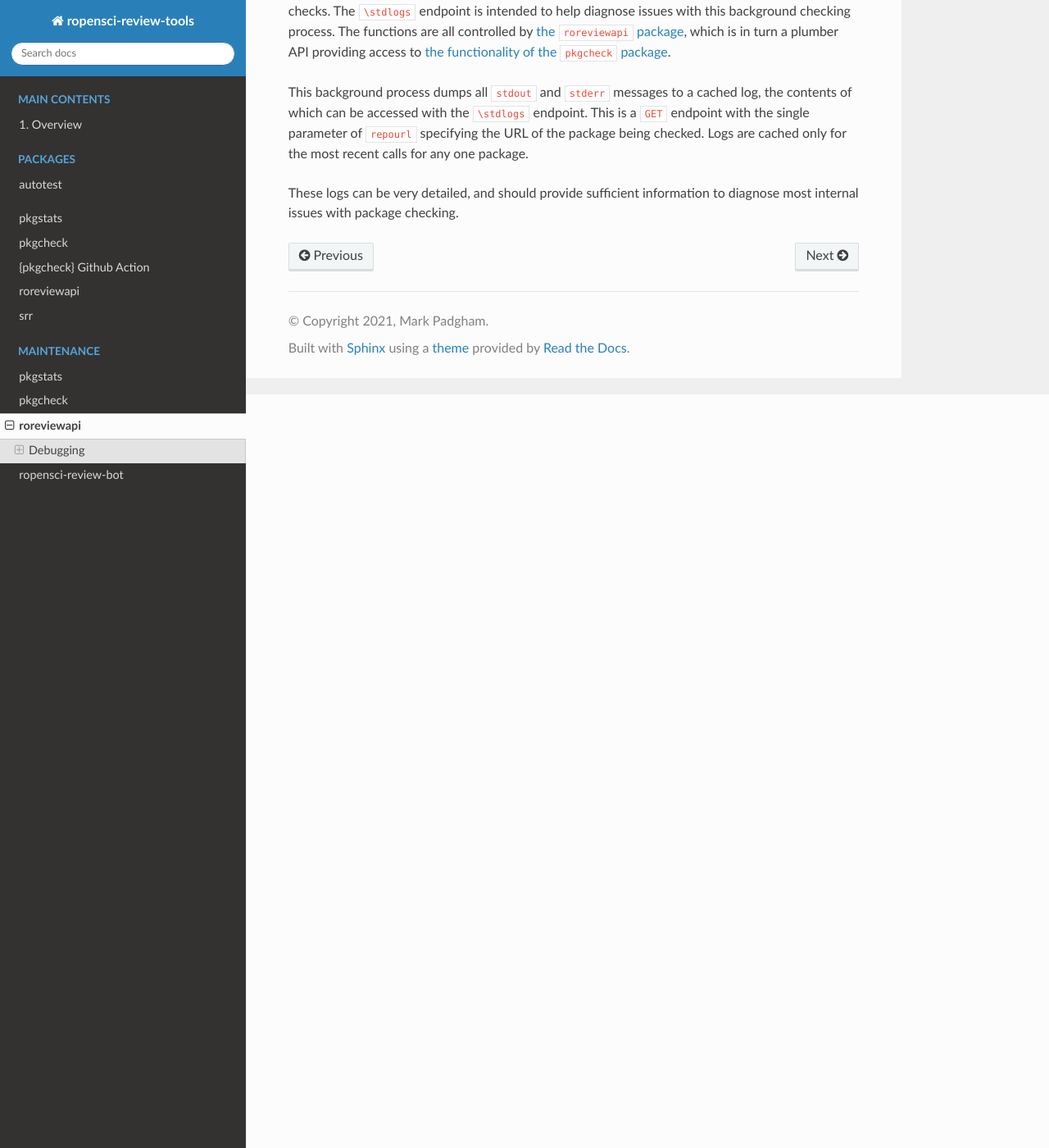
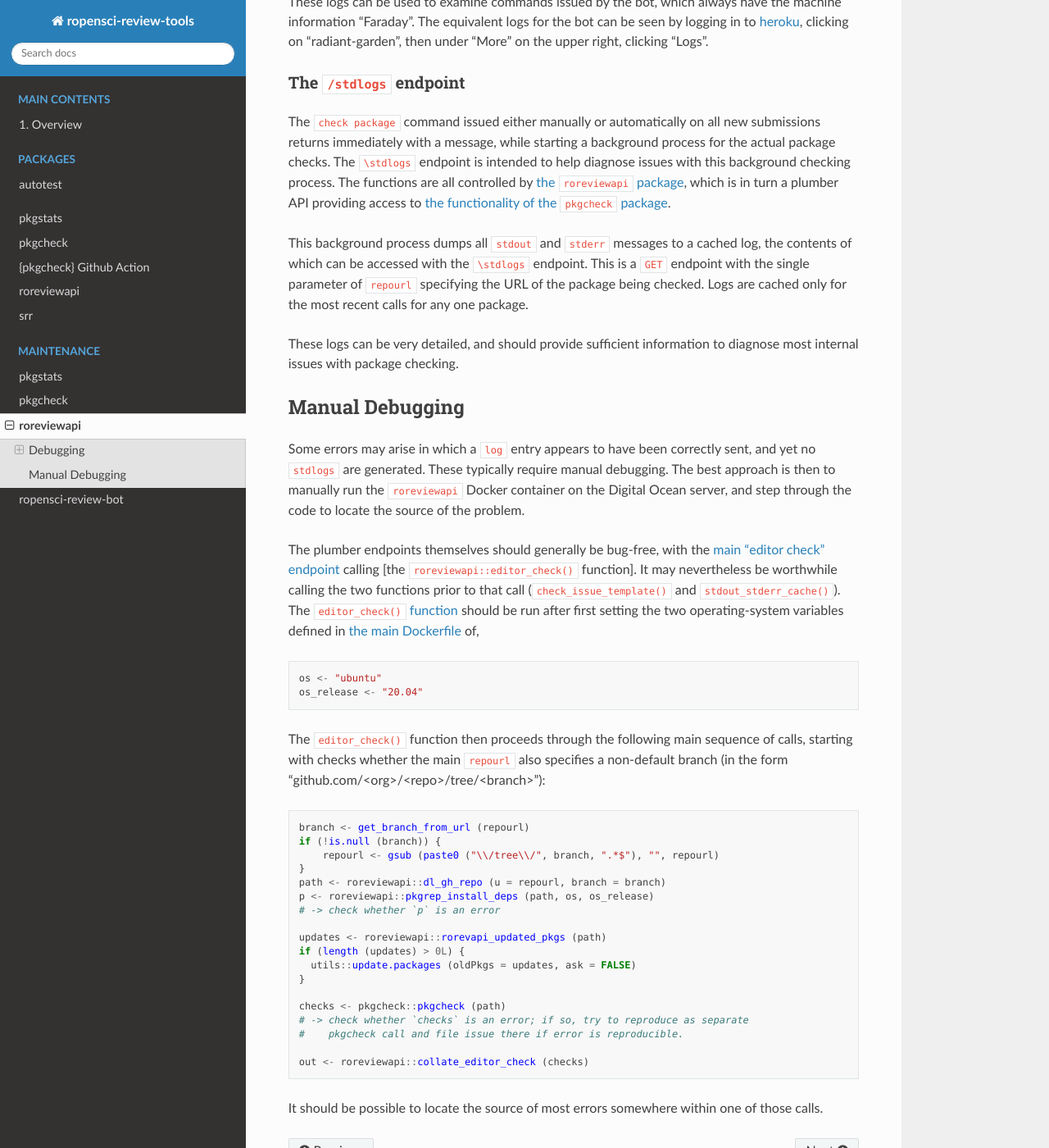
Before and after one commit to ropensci-review-tools/ropensci-review-tools, a Sphinx documentation site: the page built from docs/maintenance/roreviewapi.md, in a window 1280 px wide and 1400 px high, scrolled down 919 px. Shown: the whole window at 82% size. Built offline with Sphinx 7.4.7 and the Read the Docs theme 2.0.0, drawn with Linux system fonts in a browser that asks for light colours; pages that are not in the unit, such as notebooks, are missing from menus; some of the changed text lies outside the part shown.

Commit message:
expand description of debugging processes

````diff
--- a/docs/maintenance/roreviewapi.md
+++ b/docs/maintenance/roreviewapi.md
@@ -6,8 +6,8 @@ calls to run package checks. The service itself is a
 [Plumber](https://rplumber.io) API hosted on an external Digital Ocean server
 which primarily calls [the `pkgcheck()` function of the `pkgcheck`
 package](/pkgcheck/pkgcheck). The `roreviewapi` package implements
-post-processing routines to format the checks and deliver them into GitHub
-issues. The endpoint functions are all defined in
+post-processing routines to format the checks and deliver the results into
+GitHub issues. The endpoint functions are all defined in
 [`R/plumber.R`](https://github.com/ropensci-review-tools/roreviewapi/blob/main/R/plumber.R),
 which is mirrored in `inst/plumber.R`.
 
@@ -54,3 +65,56 @@ for any one package.
 
 These logs can be very detailed, and should provide sufficient information to
 diagnose most internal issues with package checking.
+
+## Manual Debugging
+
+Some errors may arise in which a `log` entry appears to have been correctly
+sent, and yet no `stdlogs` are generated. These typically require manual
+debugging. The best approach is then to manually run the `roreviewapi` Docker
+container on the Digital Ocean server, and step through the code to locate the
+source of the problem.
+
+The plumber endpoints themselves should generally be bug-free, with the [main
+"editor check"
+endpoint](https://github.com/ropensci-review-tools/roreviewapi/blob/main/R/plumber.R)
+calling [the `roreviewapi::editor_check()` function]. It may nevertheless be
+worthwhile calling the two functions prior to that call
+(`check_issue_template()` and `stdout_stderr_cache()`). The [`editor_check()`
+function](https://github.com/ropensci-review-tools/roreviewapi/blob/main/R/editor-check.R)
+should be run after first setting the two operating-system variables defined in
+[the main
+Dockerfile](https://github.com/ropensci-review-tools/roreviewapi/blob/578f7ce7d6efb3d4b3893b73407835d2af8a2c38/Dockerfile#L25)
+of,
+
+``` r
+os <- "ubuntu"
+os_release <- "20.04"
+```
+
+The `editor_check()` function then proceeds through the following main sequence
+of calls, starting with checks whether the main `repourl` also specifies a
+non-default branch (in the form "github.com/\<org\>/\<repo\>/tree/\<branch\>"):
+
+``` r
+branch <- get_branch_from_url (repourl)
+if (!is.null (branch)) {
+    repourl <- gsub (paste0 ("\\/tree\\/", branch, ".*$"), "", repourl)
+}
+path <- roreviewapi::dl_gh_repo (u = repourl, branch = branch)
+p <- roreviewapi::pkgrep_install_deps (path, os, os_release)
+# -> check whether `p` is an error
+
+updates <- roreviewapi::rorevapi_updated_pkgs (path)
+if (length (updates) > 0L) {
+  utils::update.packages (oldPkgs = updates, ask = FALSE)
+}
+
+checks <- pkgcheck::pkgcheck (path)
+# -> check whether `checks` is an error; if so, try to reproduce as separate
+#    pkgcheck call and file issue there if error is reproducible.
+
+out <- roreviewapi::collate_editor_check (checks)
+```
+
+It should be possible to locate the source of most errors somewhere within one
+of those calls.
````
Also changed, not shown: other parts of docs/maintenance/roreviewapi.md (+13 -2 lines), docs/maintenance/ropensci-review-bot.md (+6 -0 lines).
